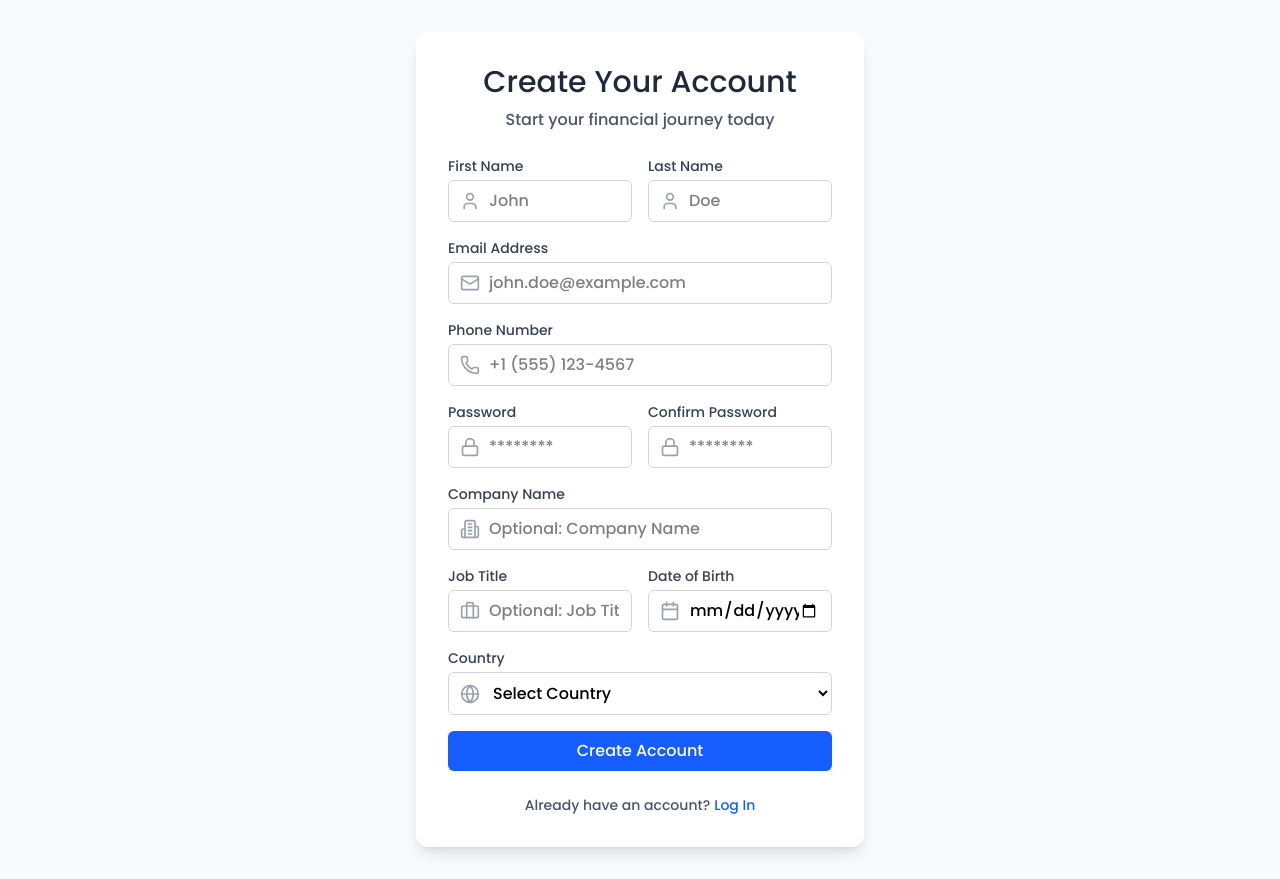
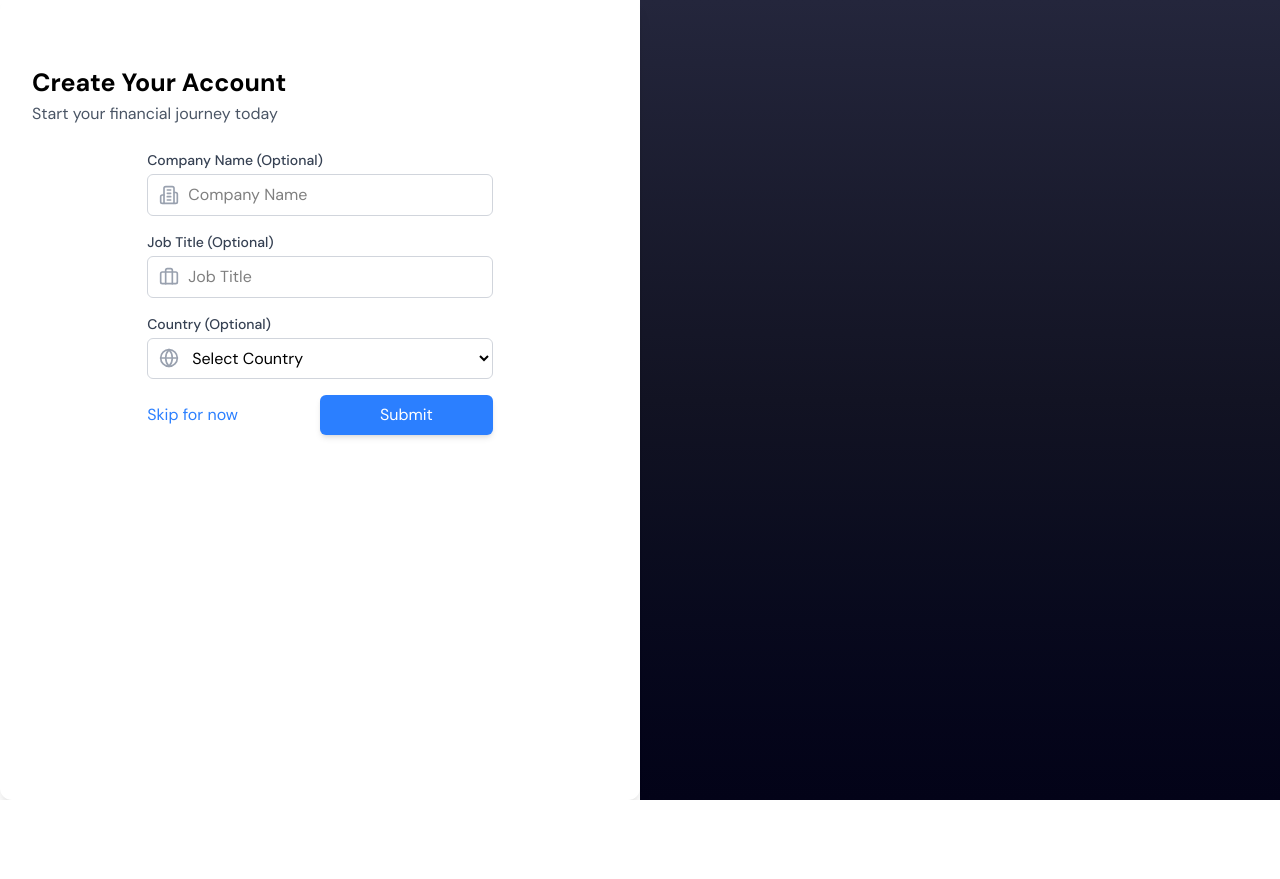
Before and after one commit to Aditya-Kumar-33/Financial_Planner, a React (Vite) app: page /signup in a window 1280 px wide. After the commit the page ends 800 px from the top, so only its background shows below. Built offline with nearby package versions, Linux system fonts and the light colour scheme; a web font is replaced by a local one.

Commit message:
sign up page

```diff
--- /dev/null
+++ b/src/components/Register/SignUpMandatory.jsx
@@ -0,0 +1,85 @@
+import React from 'react'
+
+export default function SignUpMandatory() {
+  return (
+    <div>
+                <div className="relative">
+            <label htmlFor="companyName" className="block text-sm font-medium text-gray-700 mb-1">
+              Company Name
+            </label>
+            <div className="flex items-center">
+              <Building2 className="absolute left-3 text-gray-400" size={20} />
+              <input
+                type="text"
+                id="companyName"
+                name="companyName"
+                value={formData.companyName}
+                onChange={handleChange}
+                className="w-full pl-10 pr-3 py-2 border border-gray-300 rounded-md focus:outline-none focus:ring-2 focus:ring-blue-500"
+                placeholder="Optional: Company Name"
+              />
+            </div>
+          </div>
+
+          <div className="grid grid-cols-2 gap-4">
+            <div className="relative">
+              <label htmlFor="jobTitle" className="block text-sm font-medium text-gray-700 mb-1">
+                Job Title
+              </label>
+              <div className="flex items-center">
+                <Briefcase className="absolute left-3 text-gray-400" size={20} />
+                <input
+                  type="text"
+                  id="jobTitle"
+                  name="jobTitle"
+                  value={formData.jobTitle}
+                  onChange={handleChange}
+                  className="w-full pl-10 pr-3 py-2 border border-gray-300 rounded-md focus:outline-none focus:ring-2 focus:ring-blue-500"
+                  placeholder="Optional: Job Title"
+                />
+              </div>
+            </div>
+
+            <div className="relative">
+              <label htmlFor="dateOfBirth" className="block text-sm font-medium text-gray-700 mb-1">
+                Date of Birth
+              </label>
+              <div className="flex items-center">
+                <Calendar className="absolute left-3 text-gray-400" size={20} />
+                <input
+                  type="date"
+                  id="dateOfBirth"
+                  name="dateOfBirth"
+                  value={formData.dateOfBirth}
+                  onChange={handleChange}
+                  className="w-full pl-10 pr-3 py-2 border border-gray-300 rounded-md focus:outline-none focus:ring-2 focus:ring-blue-500"
+                />
+              </div>
+            </div>
+          </div>
+
+          <div className="relative">
+            <label htmlFor="country" className="block text-sm font-medium text-gray-700 mb-1">
+              Country
+            </label>
+            <div className="flex items-center">
+              <Globe className="absolute left-3 text-gray-400" size={20} />
+              <select
+                id="country"
+                name="country"
+                value={formData.country}
+                onChange={handleChange}
+                className="w-full pl-10 pr-3 py-2 border border-gray-300 rounded-md focus:outline-none focus:ring-2 focus:ring-blue-500"
+              >
+                <option value="">Select Country</option>
+                {countries.map((country) => (
+                  <option key={country} value={country}>
+                    {country}
+                  </option>
+                ))}
+              </select>
+            </div>
+          </div>
+    </div>
+  )
+}
--- a/src/pages/Login.jsx
+++ b/src/pages/Login.jsx
@@ -1,5 +1,4 @@
 import React from "react";
-import Google from "../components/GoogleSignIn"
 
 const Login = () => {
   return (
--- a/src/pages/SignUp.jsx
+++ b/src/pages/SignUp.jsx
@@ -1,10 +1,12 @@
 import React, { useState } from 'react';
 import { User, Lock, Mail, Phone, Building2, Briefcase, Calendar, Globe } from 'lucide-react';
 
+const countries = ['India', 'USA', 'Canada', 'UK', 'Australia']; // Add more as needed
+
 const SignUp = () => {
+  const [step, setStep] = useState(2);
   const [formData, setFormData] = useState({
-    firstName: '',
-    lastName: '',
+    Name: '',
     email: '',
     phone: '',
     password: '',
@@ -28,11 +30,8 @@ const SignUp = () => {
   const validateForm = () => {
     const newErrors = {};
 
-    // Basic validation
-    if (!formData.firstName.trim()) newErrors.firstName = 'First name is required';
-    if (!formData.lastName.trim()) newErrors.lastName = 'Last name is required';
+    if (!formData.Name.trim()) newErrors.Name = 'Full name is required';
 
-    // Email validation
     const emailRegex = /^[^\s@]+@[^\s@]+\.[^\s@]+$/;
     if (!formData.email.trim()) {
       newErrors.email = 'Email is required';
@@ -40,20 +39,17 @@ const SignUp = () => {
       newErrors.email = 'Invalid email format';
     }
 
-    // Phone validation
     const phoneRegex = /^[+]?[\d\s()-]{10,}$/;
     if (formData.phone && !phoneRegex.test(formData.phone)) {
       newErrors.phone = 'Invalid phone number';
     }
 
-    // Password validation
     if (!formData.password) {
       newErrors.password = 'Password is required';
     } else if (formData.password.length < 8) {
       newErrors.password = 'Password must be at least 8 characters';
     }
 
-    // Confirm password validation
     if (formData.password !== formData.confirmPassword) {
       newErrors.confirmPassword = 'Passwords do not match';
     }
@@ -62,69 +58,65 @@ const SignUp = () => {
     return Object.keys(newErrors).length === 0;
   };
 
+  const handleNext = (e) => {
+    e.preventDefault();
+    if (validateForm()) setStep(2);
+  };
+
   const handleSubmit = (e) => {
     e.preventDefault();
-    if (validateForm()) {
-      // adding relevant sign up logic
-      console.log('Form submitted:', formData);
-    }
+    console.log('Final Form Data:', formData);
+    alert('Sign-up successful!');
   };
 
-  // List of countries for dropdown
-  const countries = [
-    'United States', 'Canada', 'United Kingdom', 'Australia',
-    'Germany', 'France', 'Japan', 'India', 'China', 'Brazil'
-  ];
-
   return (
-    <div className="min-h-screen flex items-center justify-center bg-gray-50 px-4 py-8">
-      <div className="max-w-md w-full bg-white shadow-lg rounded-xl p-8 space-y-6">
-        <div className="text-center">
-          <h2 className="text-3xl font-bold text-gray-800">Create Your Account</h2>
-          <p className="text-gray-600 mt-2">Start your financial journey today</p>
+    <div className="h-screen flex
+    bg-gradient-to-b from-[#24263C] via-[#121323] to-[#030318]
+    font-dm-sans">
+      <div className="w-1/2 h-full bg-white flex flex-col">
+        <div className="w-full h-full shadow-lg rounded-xl p-8 pb-0 space-y-6">
+          <div className='mt-8'>
+            <h2 className="text-[25px] font-bold text-start">
+              Create Your Account
+            </h2>
+            <p className="text-gray-600 text-[16px]">Start your financial journey today</p>
           </div>
 
-        <form onSubmit={handleSubmit} className="space-y-4">
-          <div className="grid grid-cols-2 gap-4">
+          <div className='w-full flex justify-center flex-col items-center'>
+            <form onSubmit={step === 1 ? handleNext : handleSubmit}
+            className="space-y-4 w-[60%]">
+              {step === 1 && (
+                <>
+                  <div className='flex justify-center'>
+                    <button className="flex items-center justify-center px-4 py-1.5
+                    bg-white border border-gray-300 rounded-3xl text-gray-800
+                    font-semibold transition hover:bg-gray-100 my-5">
+                    <img
+                        src="https://img.icons8.com/color/48/000000/google-logo.png"
+                        alt="Google Logo"
+                        className="w-6 mr-2"
+                    />
+                    <span>Continue with Google</span>
+                    </button>
+                  </div>
                   <div className="relative">
-              <label htmlFor="firstName" className="block text-sm font-medium text-gray-700 mb-1">
-                First Name
+                    <label htmlFor="Name" className="block text-sm font-medium text-gray-700 mb-1">
+                      Full Name
                     </label>
                     <div className="flex items-center">
                       <User className="absolute left-3 text-gray-400" size={20} />
                       <input
                         type="text"
-                  id="firstName"
-                  name="firstName"
-                  value={formData.firstName}
+                        id="Name"
+                        name="Name"
+                        value={formData.Name}
                         onChange={handleChange}
-                  className="w-full pl-10 pr-3 py-2 border border-gray-300 rounded-md focus:outline-none focus:ring-2 focus:ring-blue-500"
-                  placeholder="John"
+                        className="w-full pl-10 pr-3 py-2 border border-gray-300 rounded-md focus:ring-2 focus:ring-blue-500"
+                        placeholder="Enter Your Full Name"
                       />
                     </div>
-              {errors.firstName && <p className="text-red-500 text-xs mt-1">{errors.firstName}</p>}
+                    {errors.Name && <p className="text-red-500 text-xs mt-1">{errors.Name}</p>}
                   </div>
-
-            <div className="relative">
-              <label htmlFor="lastName" className="block text-sm font-medium text-gray-700 mb-1">
-                Last Name
-              </label>
-              <div className="flex items-center">
-                <User className="absolute left-3 text-gray-400" size={20} />
-                <input
-                  type="text"
-                  id="lastName"
-                  name="lastName"
-                  value={formData.lastName}
-                  onChange={handleChange}
-                  className="w-full pl-10 pr-3 py-2 border border-gray-300 rounded-md focus:outline-none focus:ring-2 focus:ring-blue-500"
-                  placeholder="Doe"
-                />
-              </div>
-              {errors.lastName && <p className="text-red-500 text-xs mt-1">{errors.lastName}</p>}
-            </div>
-          </div>
-
                   <div className="relative">
                     <label htmlFor="email" className="block text-sm font-medium text-gray-700 mb-1">
                       Email Address
@@ -137,13 +129,12 @@ const SignUp = () => {
                         name="email"
                         value={formData.email}
                         onChange={handleChange}
-                className="w-full pl-10 pr-3 py-2 border border-gray-300 rounded-md focus:outline-none focus:ring-2 focus:ring-blue-500"
-                placeholder="john.doe@example.com"
+                        className="w-full pl-10 pr-3 py-2 border border-gray-300 rounded-md focus:ring-2 focus:ring-blue-500"
+                        placeholder="Enter Your Email"
                       />
                     </div>
                     {errors.email && <p className="text-red-500 text-xs mt-1">{errors.email}</p>}
                   </div>
-
                   <div className="relative">
                     <label htmlFor="phone" className="block text-sm font-medium text-gray-700 mb-1">
                       Phone Number
@@ -156,13 +147,13 @@ const SignUp = () => {
                         name="phone"
                         value={formData.phone}
                         onChange={handleChange}
-                className="w-full pl-10 pr-3 py-2 border border-gray-300 rounded-md focus:outline-none focus:ring-2 focus:ring-blue-500"
-                placeholder="+1 (555) 123-4567"
+                        className="w-full pl-10 pr-3 py-2 border border-gray-300 rounded-md focus:ring-2 focus:ring-blue-500"
+                        placeholder="Enter Your Phone Number"
                       />
                     </div>
                     {errors.phone && <p className="text-red-500 text-xs mt-1">{errors.phone}</p>}
+
                   </div>
-
                   <div className="grid grid-cols-2 gap-4">
                     <div className="relative">
                       <label htmlFor="password" className="block text-sm font-medium text-gray-700 mb-1">
@@ -202,10 +193,17 @@ const SignUp = () => {
                       {errors.confirmPassword && <p className="text-red-500 text-xs mt-1">{errors.confirmPassword}</p>}
                     </div>
                   </div>
-
+                  <button onClick={(e) => handleNext(e)}
+                  className="w-full bg-blue-500 text-white py-2 rounded-md shadow-md hover:bg-blue-600">
+                    Continue
+                  </button>
+                </>
+              )}
+              {step === 2 && (
+                <>
                   <div className="relative">
                     <label htmlFor="companyName" className="block text-sm font-medium text-gray-700 mb-1">
-              Company Name
+                      Company Name (Optional)
                     </label>
                     <div className="flex items-center">
                       <Building2 className="absolute left-3 text-gray-400" size={20} />
@@ -215,16 +213,14 @@ const SignUp = () => {
                         name="companyName"
                         value={formData.companyName}
                         onChange={handleChange}
-                className="w-full pl-10 pr-3 py-2 border border-gray-300 rounded-md focus:outline-none focus:ring-2 focus:ring-blue-500"
-                placeholder="Optional: Company Name"
+                        className="w-full pl-10 pr-3 py-2 border border-gray-300 rounded-md focus:ring-2 focus:ring-blue-500"
+                        placeholder="Company Name"
                       />
                     </div>
                   </div>
-
-          <div className="grid grid-cols-2 gap-4">
                   <div className="relative">
                     <label htmlFor="jobTitle" className="block text-sm font-medium text-gray-700 mb-1">
-                Job Title
+                      Job Title (Optional)
                     </label>
                     <div className="flex items-center">
                       <Briefcase className="absolute left-3 text-gray-400" size={20} />
@@ -234,33 +230,14 @@ const SignUp = () => {
                         name="jobTitle"
                         value={formData.jobTitle}
                         onChange={handleChange}
-                  className="w-full pl-10 pr-3 py-2 border border-gray-300 rounded-md focus:outline-none focus:ring-2 focus:ring-blue-500"
-                  placeholder="Optional: Job Title"
+                        className="w-full pl-10 pr-3 py-2 border border-gray-300 rounded-md focus:ring-2 focus:ring-blue-500"
+                        placeholder="Job Title"
                       />
                     </div>
                   </div>
-
-            <div className="relative">
-              <label htmlFor="dateOfBirth" className="block text-sm font-medium text-gray-700 mb-1">
-                Date of Birth
-              </label>
-              <div className="flex items-center">
-                <Calendar className="absolute left-3 text-gray-400" size={20} />
-                <input
-                  type="date"
-                  id="dateOfBirth"
-                  name="dateOfBirth"
-                  value={formData.dateOfBirth}
-                  onChange={handleChange}
-                  className="w-full pl-10 pr-3 py-2 border border-gray-300 rounded-md focus:outline-none focus:ring-2 focus:ring-blue-500"
-                />
-              </div>
-            </div>
-          </div>
-
                   <div className="relative">
                     <label htmlFor="country" className="block text-sm font-medium text-gray-700 mb-1">
-              Country
+                      Country (Optional)
                     </label>
                     <div className="flex items-center">
                       <Globe className="absolute left-3 text-gray-400" size={20} />
@@ -269,7 +246,7 @@ const SignUp = () => {
                         name="country"
                         value={formData.country}
                         onChange={handleChange}
-                className="w-full pl-10 pr-3 py-2 border border-gray-300 rounded-md focus:outline-none focus:ring-2 focus:ring-blue-500"
+                        className="w-full pl-10 pr-3 py-2 border border-gray-300 rounded-md focus:ring-2 focus:ring-blue-500"
                       >
                         <option value="">Select Country</option>
                         {countries.map((country) => (
@@ -280,24 +257,18 @@ const SignUp = () => {
                       </select>
                     </div>
                   </div>
-
-          <div>
-            <button
-              type="submit"
-              className="w-full bg-blue-600 text-white py-2 rounded-md hover:bg-blue-700 transition duration-300 ease-in-out focus:outline-none focus:ring-2 focus:ring-blue-500 focus:ring-opacity-50"
-            >
-              Create Account
+                  <div className='flex justify-between'>
+                  <button className="text-blue-500 hover:underline">
+                      Skip for now
+                    </button>
+                    <button type="submit" className="w-1/2 bg-blue-500 text-white py-2 rounded-md shadow-md hover:bg-blue-600">
+                      Submit
                     </button>
                   </div>
+                </>
+              )}
             </form>
-
-        <div className="text-center">
-          <p className="text-sm text-gray-600">
-            Already have an account?
-            <a href="/login" className="text-blue-600 hover:underline ml-1">
-              Log In
-            </a>
-          </p>
+          </div>
         </div>
       </div>
     </div>
--- /dev/null
+++ b/src/pages/SignUpOptional.jsx
@@ -0,0 +1,159 @@
+import React, { useState } from 'react';
+import { User, Lock, Mail, Phone } from 'lucide-react';
+
+const SignUp = () => {
+  const [formData, setFormData] = useState({
+    Name: '',
+    email: '',
+    phone: '',
+    password: '',
+    confirmPassword: '',
+  });
+
+  const [errors, setErrors] = useState({});
+
+  const handleChange = (e) => {
+    const { name, value } = e.target;
+    setFormData(prevState => ({
+      ...prevState,
+      [name]: value
+    }));
+  };
+
+  const validateForm = () => {
+    const newErrors = {};
+
+    if (!formData.Name.trim()) newErrors.Name = 'Full name is required';
+
+    const emailRegex = /^[^\s@]+@[^\s@]+\.[^\s@]+$/;
+    if (!formData.email.trim()) {
+      newErrors.email = 'Email is required';
+    } else if (!emailRegex.test(formData.email)) {
+      newErrors.email = 'Invalid email format';
+    }
+
+    const phoneRegex = /^[+]?[\d\s()-]{10,}$/;
+    if (formData.phone && !phoneRegex.test(formData.phone)) {
+      newErrors.phone = 'Invalid phone number';
+    }
+
+    if (!formData.password) {
+      newErrors.password = 'Password is required';
+    } else if (formData.password.length < 8) {
+      newErrors.password = 'Password must be at least 8 characters';
+    }
+
+    if (formData.password !== formData.confirmPassword) {
+      newErrors.confirmPassword = 'Passwords do not match';
+    }
+
+    setErrors(newErrors);
+    return Object.keys(newErrors).length === 0;
+  };
+
+  const handleSubmit = (e) => {
+    e.preventDefault();
+    if (validateForm()) {
+      console.log('Form submitted:', formData);
+    }
+  };
+
+  return (
+    <div className="min-h-screen flex items-center justify-center bg-gray-50 px-4 py-8">
+      <div className="max-w-md w-full bg-white shadow-lg rounded-xl p-8 space-y-6">
+        <h2 className="text-3xl font-bold text-gray-800 text-center">Create Your Account</h2>
+
+        <form onSubmit={handleSubmit} className="space-y-4">
+        <div>
+                <div className="relative">
+            <label htmlFor="companyName" className="block text-sm font-medium text-gray-700 mb-1">
+              Company Name
+            </label>
+            <div className="flex items-center">
+              <Building2 className="absolute left-3 text-gray-400" size={20} />
+              <input
+                type="text"
+                id="companyName"
+                name="companyName"
+                value={formData.companyName}
+                onChange={handleChange}
+                className="w-full pl-10 pr-3 py-2 border border-gray-300 rounded-md focus:outline-none focus:ring-2 focus:ring-blue-500"
+                placeholder="Optional: Company Name"
+              />
+            </div>
+          </div>
+
+          <div className="grid grid-cols-2 gap-4">
+            <div className="relative">
+              <label htmlFor="jobTitle" className="block text-sm font-medium text-gray-700 mb-1">
+                Job Title
+              </label>
+              <div className="flex items-center">
+                <Briefcase className="absolute left-3 text-gray-400" size={20} />
+                <input
+                  type="text"
+                  id="jobTitle"
+                  name="jobTitle"
+                  value={formData.jobTitle}
+                  onChange={handleChange}
+                  className="w-full pl-10 pr-3 py-2 border border-gray-300 rounded-md focus:outline-none focus:ring-2 focus:ring-blue-500"
+                  placeholder="Optional: Job Title"
+                />
+              </div>
+            </div>
+
+            <div className="relative">
+              <label htmlFor="dateOfBirth" className="block text-sm font-medium text-gray-700 mb-1">
+                Date of Birth
+              </label>
+              <div className="flex items-center">
+                <Calendar className="absolute left-3 text-gray-400" size={20} />
+                <input
+                  type="date"
+                  id="dateOfBirth"
+                  name="dateOfBirth"
+                  value={formData.dateOfBirth}
+                  onChange={handleChange}
+                  className="w-full pl-10 pr-3 py-2 border border-gray-300 rounded-md focus:outline-none focus:ring-2 focus:ring-blue-500"
+                />
+              </div>
+            </div>
+          </div>
+
+          <div className="relative">
+            <label htmlFor="country" className="block text-sm font-medium text-gray-700 mb-1">
+              Country
+            </label>
+            <div className="flex items-center">
+              <Globe className="absolute left-3 text-gray-400" size={20} />
+              <select
+                id="country"
+                name="country"
+                value={formData.country}
+                onChange={handleChange}
+                className="w-full pl-10 pr-3 py-2 border border-gray-300 rounded-md focus:outline-none focus:ring-2 focus:ring-blue-500"
+              >
+                <option value="">Select Country</option>
+                {countries.map((country) => (
+                  <option key={country} value={country}>
+                    {country}
+                  </option>
+                ))}
+              </select>
+            </div>
+          </div>
+    </div>
+        </form>
+
+        <p className="text-center text-sm text-gray-600">
+          Already have an account?
+          <a href="/login" className="text-blue-600 hover:underline ml-1">
+            Log In
+          </a>
+        </p>
+      </div>
+    </div>
+  );
+};
+
+export default SignUp;
```
Also changed, not shown: src/components/Register/GoogleSignIn.jsx (renamed from src/components/GoogleSignIn.jsx). Lines whose indentation alone changed are shown as unchanged.
